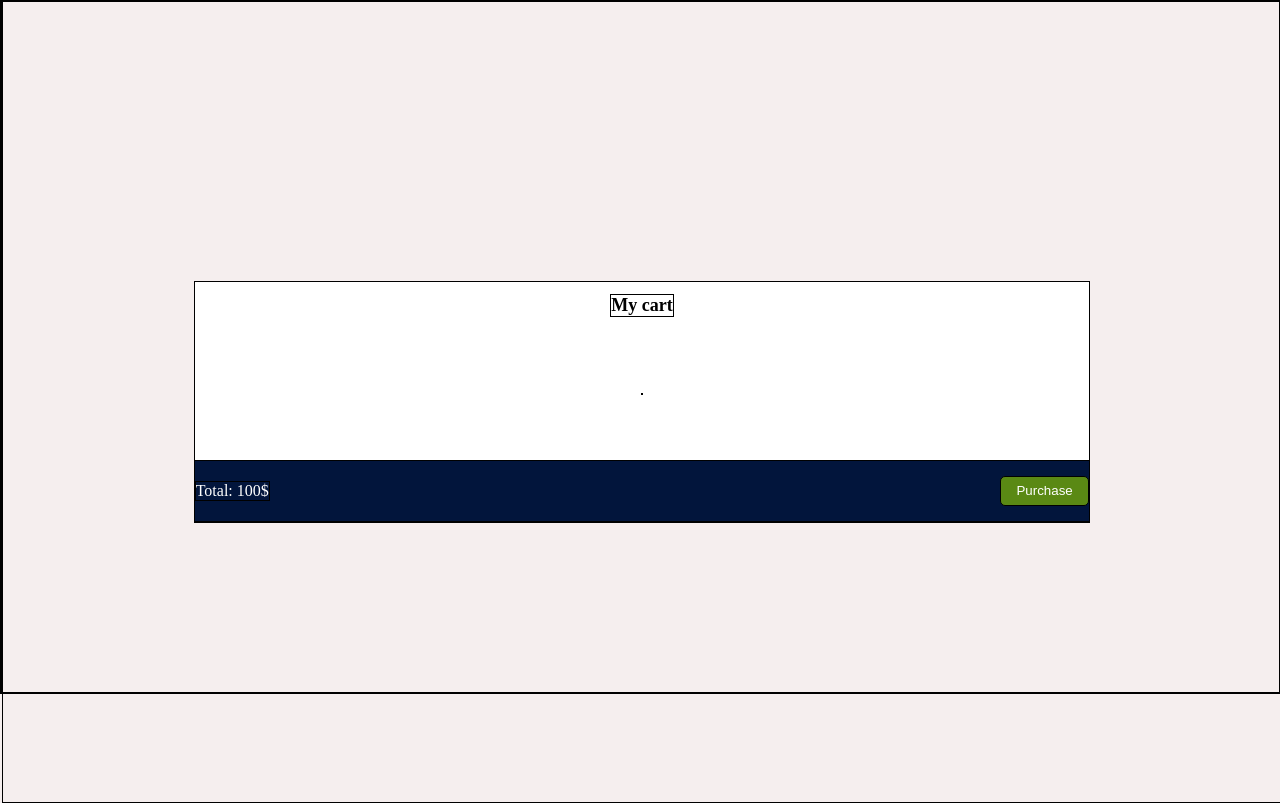
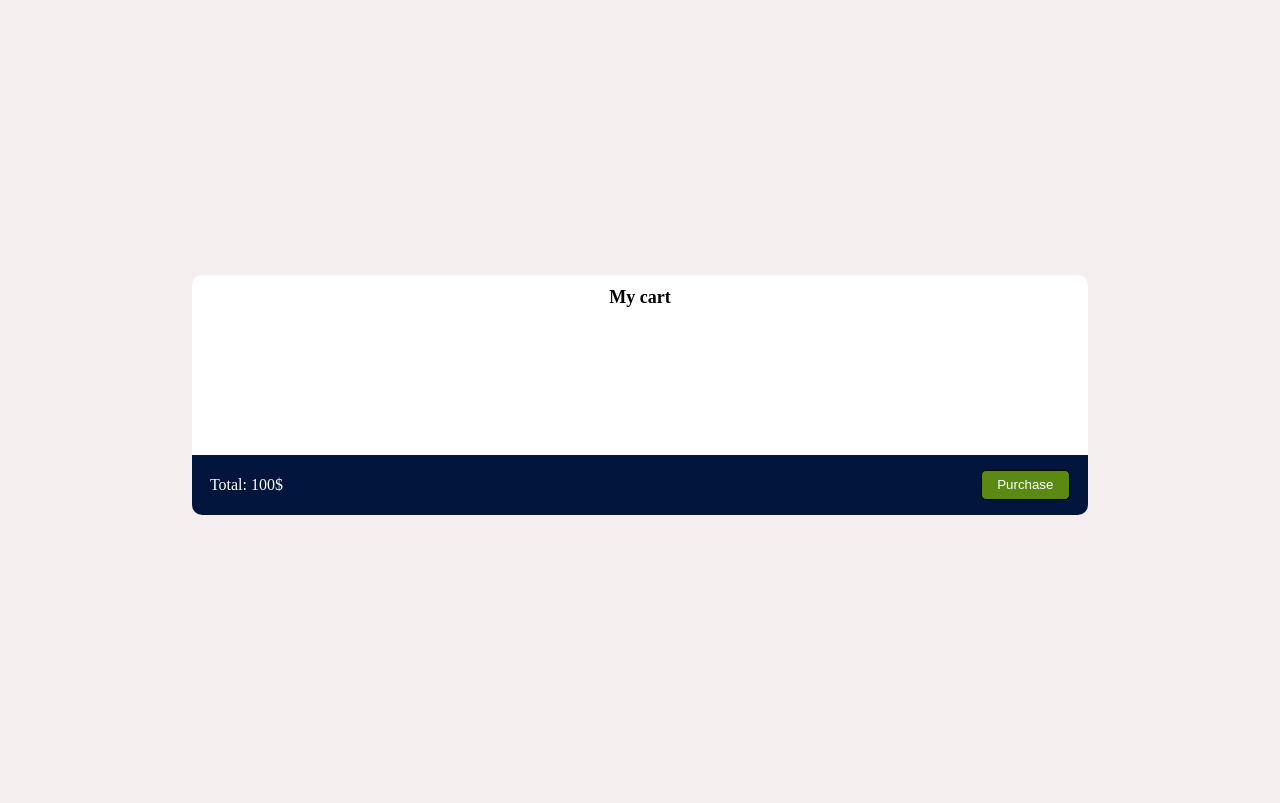
Before and after one commit to Wall-E75/ticketHack-frontend, a plain HTML site: page cart.html in a window 1280 px wide. Shown: the part 110-913 px from the top of the page. Drawn offline with Linux system fonts and the light colour scheme.

Commit message:
update ccs page2

```diff
--- a/style.cart.css
+++ b/style.cart.css
@@ -1,6 +1,5 @@
-* {
-    border: solid, 1px, black
-}
+
+
 .head {
     padding: 10px 20px 15px 20px;
     background-color: white;
@@ -32,7 +31,7 @@ body {
 
 }
 #container {
-    height: 100vh;
+    height: 100%;
     display: flex;
     align-items: center;
     justify-content: center;
@@ -46,7 +45,10 @@ body {
     height: 30%;
     width: 70%;
     background-color: white;
-    border: solid, 1px, black;
+    border-radius: 10px;
+    overflow: hidden;
+
+
 
 
 }
@@ -68,12 +70,14 @@ body {
 
 #total {
     color: white;
+    margin-left: 2%;
 }
 .btn {
     border: 1px solid black;
     background-color:rgb(90, 137, 20);
     color: white;
     cursor: pointer;
+    margin-right: 2%;
 }
 #btn:hover {
     outline: 1px #ffffff solid;
```
